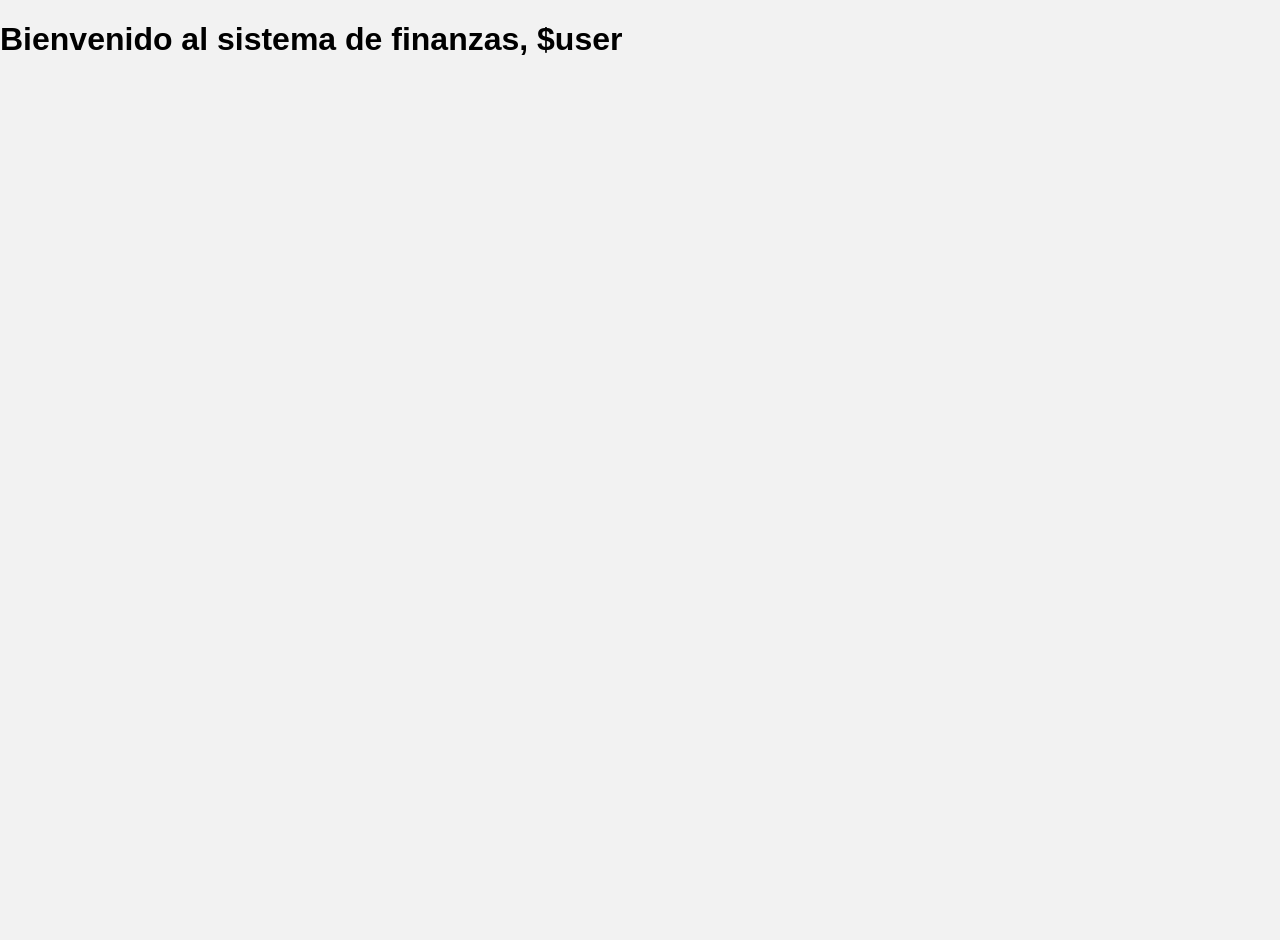
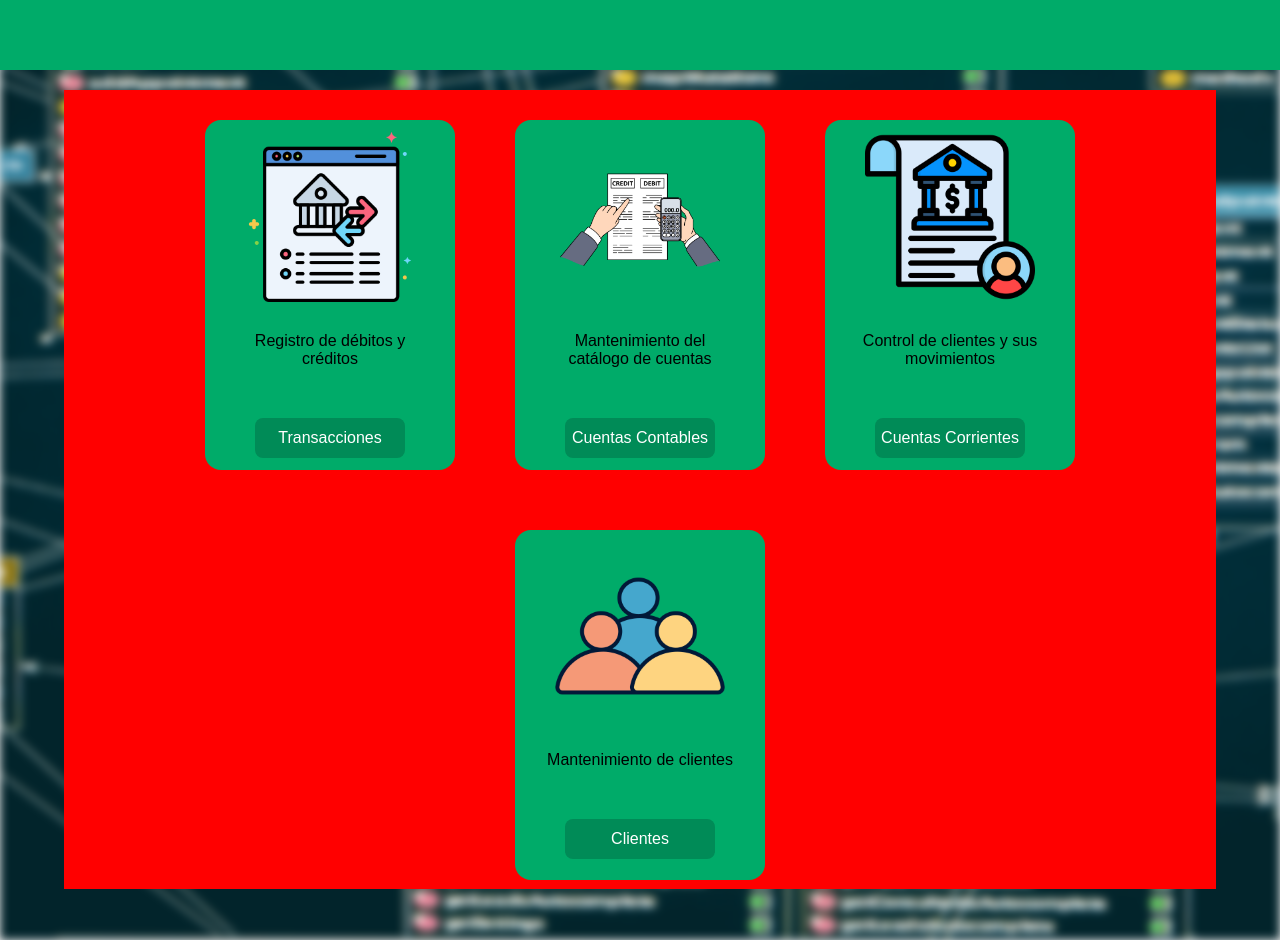
Before and after one commit to IvanLmm/ivanlmm.github.io, a PHP site: page /Finanzas/menuPrincipal.html in a window 1280 px wide. Run offline with PHP 8.4, Linux system fonts and the light colour scheme.

Commit message:
Avance de el proyecto

```diff
--- a/Finanzas/css/estilos.css
+++ b/Finanzas/css/estilos.css
@@ -4,6 +4,8 @@ body{
     box-sizing: border-box;
     font-family: Arial, Helvetica, sans-serif;
     background: #f2f2f2;
+    height: 100vh;
+
 
 
 }
@@ -102,3 +104,87 @@ body{
     color: #999;
 
 }
+
+.header{
+
+    height: 70px;
+    background-color: #00ab69;
+    top: 0px;
+    width: 100vw;
+    position: absolute;
+    z-index: 3;
+
+
+}
+ul{
+    list-style: none;
+    display: flex;
+    justify-content: flex-end;
+    align-items: center;
+    height: 100%;
+    gap: 20px;
+    margin: 0px 20px 0px 0px;
+}
+
+a{
+    text-decoration: none;
+    color: black;
+}
+
+.cuerpo{
+    top: 90px;
+    position: absolute;
+    background-color: red;
+    width: 90%;
+    height: 85%;
+    display: flex;
+    align-items: center;
+    justify-content: center;
+    flex-wrap: wrap;
+    overflow: auto;
+    scrollbar-width: none;
+
+
+    z-index: 2;
+}
+
+.contenedor{
+
+    display: flex;
+    justify-content: center;
+    align-items: center;
+    flex-direction: column;
+    width: 250px;
+    height: 350px;
+    background-color: #00ab69;
+    margin: 30px;
+    border-radius: 16px;
+
+}
+
+.logos{
+    width: 170px
+
+}
+.boton{
+    width: 150px;
+    height: 40px;
+    border: none;
+    border-radius: 8px;
+    background-color: #008B57;
+    color: #FFFFFF;
+    font-size: 16px;
+    cursor: pointer;
+    margin-top: 20px;
+
+}
+.boton:hover{
+    background-color: #00C97F;
+    text-shadow: 0 2px 4px rgba(0, 0, 0, 0.9);
+    box-shadow: 0 0 10px rgba(255, 255, 255, 0.6);
+}
+
+p{
+margin: 30px;
+text-align: center;
+}
--- a/Finanzas/index.html
+++ b/Finanzas/index.html
@@ -22,7 +22,6 @@
             </form>
 
         </div>
-
     </div>
 
 
--- a/Finanzas/menuPrincipal.html
+++ b/Finanzas/menuPrincipal.html
@@ -11,6 +11,42 @@
 
 </head>
 <body>
-    <h1>Bienvenido al sistema de finanzas, $user</h1>
+
+    <div class="padre">
+        <div class="borroso"></div>
+
+        <nav class="header">
+
+        </nav>
+        <div class="cuerpo">
+            <div class="contenedor">
+                <img src="img/transaccionesLogo.png" alt="transaccionesLogo" class="logos">
+                <p class="texto">Registro de débitos y créditos</p>
+                <a href="transacciones.html"><button class="boton">Transacciones</button></a>
+            </div>
+            <div class="contenedor">
+                <img src="img/cContablesLogo.png" alt="cContablesLogo" class="logos">
+                <p class="texto">Mantenimiento del catálogo de cuentas</p>
+                <a href="transacciones.html"><button class="boton">Cuentas Contables</button></a>
+
+            </div>
+            <div class="contenedor">
+                <img src="img/cCorrientesLogo.png" alt="cCorrientesLogo" class="logos">
+                <p class="texto">Control de clientes y sus movimientos</p>
+                <a href="transacciones.html"><button class="boton">Cuentas Corrientes</button></a>
+
+            </div>
+            <div class="contenedor">
+                <img src="img/clientesLogo.png" alt="clientesLogo" class="logos">
+                <p class="texto">Mantenimiento de clientes</p>
+                <a href="transacciones.html"><button class="boton">Clientes</button></a>
+
+            </div>
+
+
+        </div>
+
+    </div>
+
 </body>
 </html>
```
Also changed, not shown: Finanzas/img/cContablesLogo.png (added), Finanzas/img/cCorrientesLogo.png (added), Finanzas/img/clientesLogo.png (added), Finanzas/img/transaccionesLogo.png (added).
